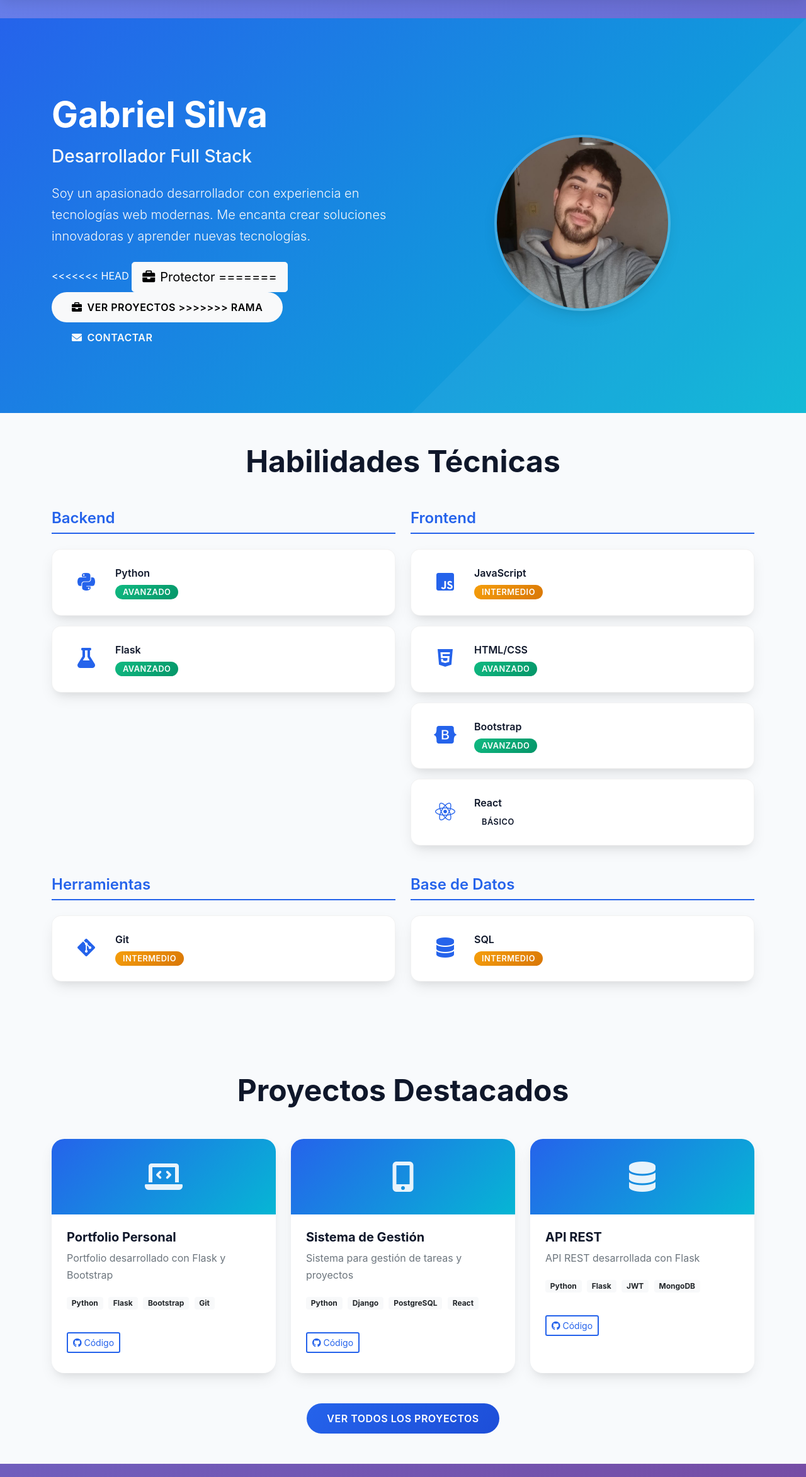
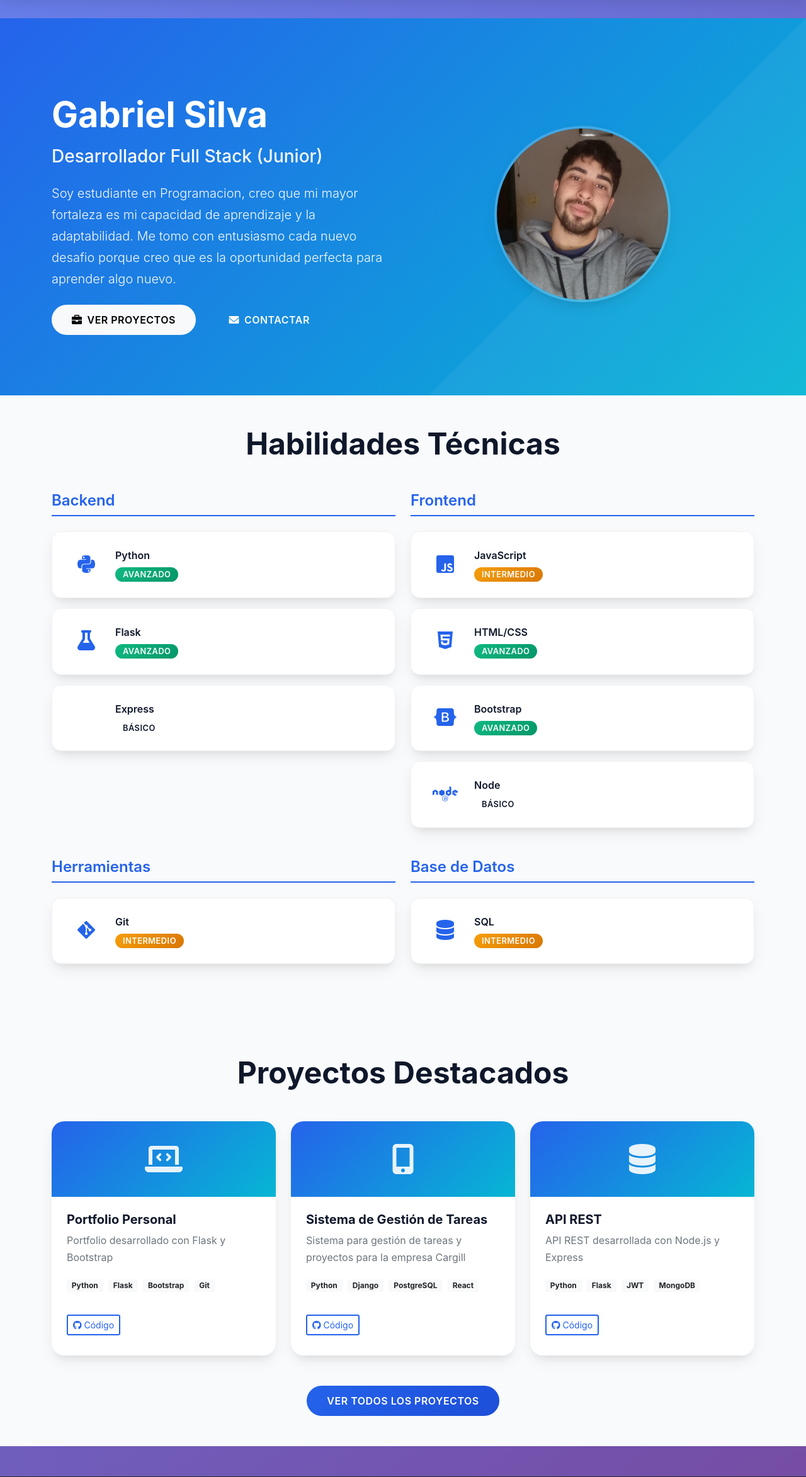
Before and after one commit to GabrielSilva-A/Porfolio-flask, a Flask app: page / in a window 1280 px wide. Shown: the part 67-2413 px from the top of the page at 63% size. Run offline with Flask 3, Linux system fonts and the light colour scheme.

Commit message:
solucion de merge

```diff
--- a/app.py
+++ b/app.py
@@ -12,11 +12,11 @@ app.config['FREEZER_DESTINATION'] = 'docs'
 # Datos del portfolio - ¡PERSONALIZA ESTOS DATOS!
 portfolio_data = {
     'name': 'Gabriel Silva',
-    'title': 'Desarrollador Full Stack',
+    'title': 'Desarrollador Full Stack (Junior)',
     'email': 'ags0014@ejemplo.com',
     'phone': '2475414146',
     'location': 'Rojas, Argentina',
-    'about': 'Soy un apasionado desarrollador con experiencia en tecnologías web modernas. Me encanta crear soluciones innovadoras y aprender nuevas tecnologías.',
+    'about': 'Soy estudiante en Programacion, creo que mi mayor fortaleza es mi capacidad de aprendizaje y la adaptabilidad. Me tomo con entusiasmo cada nuevo desafio porque creo que es la oportunidad perfecta para aprender algo nuevo.',
     'skills': [
         {'name': 'Python', 'level': 'Avanzado', 'category': 'Backend', 'icon': 'fab fa-python'},
         {'name': 'Flask', 'level': 'Avanzado', 'category': 'Backend', 'icon': 'fas fa-flask'},
@@ -25,7 +25,8 @@ portfolio_data = {
         {'name': 'Git', 'level': 'Intermedio', 'category': 'Herramientas', 'icon': 'fab fa-git-alt'},
         {'name': 'SQL', 'level': 'Intermedio', 'category': 'Base de Datos', 'icon': 'fas fa-database'},
         {'name': 'Bootstrap', 'level': 'Avanzado', 'category': 'Frontend', 'icon': 'fab fa-bootstrap'},
-        {'name': 'React', 'level': 'Básico', 'category': 'Frontend', 'icon': 'fab fa-react'},
+        {'name': 'Node', 'level': 'Básico', 'category': 'Frontend', 'icon': 'fab fa-node' },
+        {'name': 'Express', 'level': 'Básico', 'category': 'Backend', 'icon': 'fab fa-express' }
     ],
     'projects': [
         {
@@ -37,8 +38,8 @@ portfolio_data = {
             'image': 'project1.jpg'
         },
         {
-            'title': 'Sistema de Gestión',
-            'description': 'Sistema para gestión de tareas y proyectos',
+            'title': 'Sistema de Gestión de Tareas',
+            'description': 'Sistema para gestión de tareas y proyectos para la empresa Cargill',
             'technologies': ['Python', 'Django', 'PostgreSQL', 'React'],
             'github_url': 'https://github.com/tuusuario/sistema-gestion',
             'demo_url': '#',
@@ -46,11 +47,19 @@ portfolio_data = {
         },
         {
             'title': 'API REST',
-            'description': 'API REST desarrollada con Flask',
+            'description': 'API REST desarrollada con Node.js y Express',
             'technologies': ['Python', 'Flask', 'JWT', 'MongoDB'],
             'github_url': 'https://github.com/tuusuario/api-rest',
             'demo_url': '#',
             'image': 'project3.jpg'
+        },
+        {
+            'title': 'Login y Register',
+            'description': 'Interfaz de usuario para login y registro creada con React',
+            'technologies': ['Node', 'Express', 'PostgreSQL', 'JavaScript'],
+            'github_url': 'https://github.com/tuusuario/api-rest',
+            'demo_url': '#',
+            'image': 'project4.jpg'
         }
     ],
     'experience': [
@@ -69,15 +78,19 @@ portfolio_data = {
     ],
     'education': [
         {
-            'degree': 'Ingeniería en Sistemas',
-            'institution': 'Universidad Ejemplo',
-            'period': '2018 - 2022'
+            'degree': 'Técnico en Programción',
+            'institution': 'Instituto Tecnologico Argentino, Teclab',
+            'period': '2025 - 2026'
+        },
+        {
+            'degree': 'Python Inicial',
+            'institution': 'Codo a Codo 4.0',
+            'period': '2024 - 2025'
         }
     ],
     'social_links': {
-        'github': 'https://github.com/tuusuario',
-        'linkedin': 'https://linkedin.com/in/tuusuario',
-        'twitter': 'https://twitter.com/tuusuario'
+        'github': 'https://github.com/GabrielSilva-A',
+        'linkedin': 'https://www.linkedin.com/in/gabriel-silva-75341a219/',
     }
 }
 
--- a/templates/index.html
+++ b/templates/index.html
@@ -10,13 +10,8 @@
                 <h2 class="h3 mb-4 text-light opacity-90">{{ data.title | default('Tu Título') }}</h2>
                 <p class="lead mb-4 text-light opacity-80">{{ data.about | default('Sobre mí...') }}</p>
                 <div class="hero-buttons">
-<<<<<<< HEAD
-                    <a href="{{ url_for('projects') }}" class="btn btn-light btn-lg me-3">
-                        <i class="fas fa-briefcase me-2"></i>Protector
-=======
                     <a href="{{ url_for('projects') }}" class="btn btn-light btn-modern me-3">
                         <i class="fas fa-briefcase me-2"></i>Ver Proyectos
->>>>>>> rama
                     </a>
                     <a href="{{ url_for('contact') }}" class="btn btn-outline-light btn-modern">
                         <i class="fas fa-envelope me-2"></i>Contactar
```
